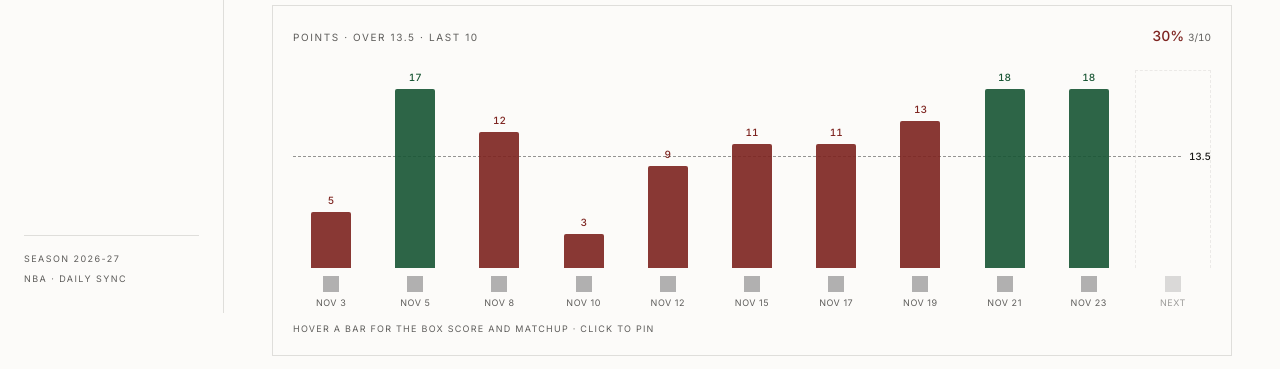
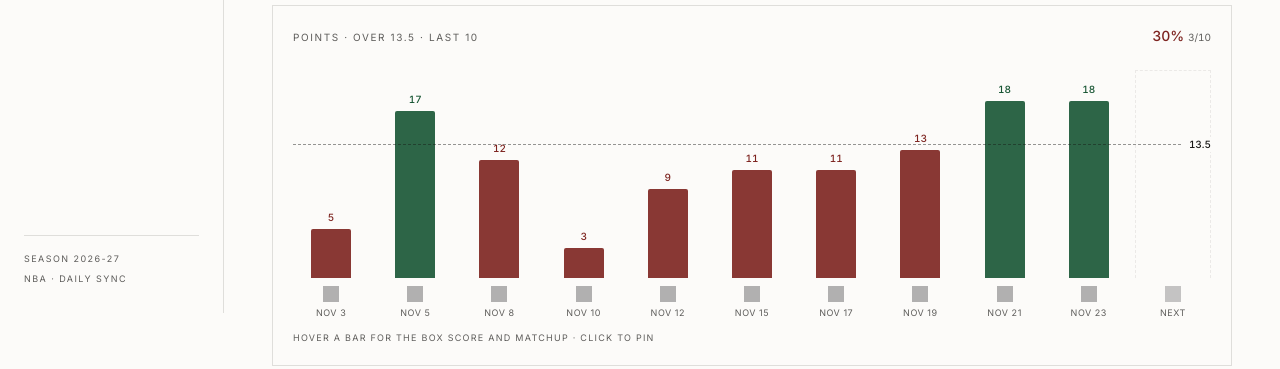
Before and after one commit to Curryous51/defense-vs-position, a React (Vite) app: page /hit-rate/player/3064290 in a window 1280 px wide. Shown: the part 487-856 px from the top of the page. Built offline with nearby package versions, Linux system fonts and the light colour scheme; no server answers; grey boxes are pictures that could not be loaded.

Commit message:
Freebuff: You need to adjust the structure of the charts. The heigh...

```diff
--- a/src/components/PlayerHistoryChart.tsx
+++ b/src/components/PlayerHistoryChart.tsx
@@ -121,10 +121,16 @@ export function PlayerHistoryChart({
 
   return (
     <div className="relative">
-      <div className="relative flex h-60 items-end gap-1.5 sm:gap-2">
+      {/*
+       * Everything numeric is measured against this box alone: bar heights are a
+       * share of it and the line sits at its own share, so a bar under the line
+       * is always drawn under the line. Dates and logos live below it for that
+       * reason — inside the column they ate the height the bars were sized to.
+       */}
+      <div className="relative flex h-52 items-end gap-1.5 sm:gap-2">
         {/* the line */}
         <div
-          className="pointer-events-none absolute inset-x-0 border-t border-dashed border-foreground/45"
+          className="pointer-events-none absolute inset-x-0 z-10 border-t border-dashed border-foreground/45"
           style={{ bottom: `${(line / peak) * 100}%` }}
         >
           <span className="absolute -top-2 right-0 bg-background pl-1.5 text-[10px] font-medium tabular-nums text-foreground">
@@ -137,6 +143,7 @@ export function PlayerHistoryChart({
           const tone =
             value > line ? "favourable" : value < line ? "tough" : "push";
           const isActive = active === index;
+          const height = Math.max((value / peak) * 100, 2);
           return (
             <button
               key={`${game.date}-${game.opponentId}`}
@@ -147,17 +154,18 @@ export function PlayerHistoryChart({
               onBlur={() => setHover(null)}
               onClick={() => setPinned((current) => (current === index ? null : index))}
               aria-label={`${fullDayLabel(game.date)} ${game.home ? "vs" : "at"} ${game.opponentAbbr}: ${value} ${statLabel} against a line of ${line}`}
-              className="group relative flex h-full flex-1 cursor-pointer flex-col items-center justify-end outline-none"
+              className="group relative flex h-full flex-1 cursor-pointer items-end justify-center outline-none"
             >
               <span
                 className={cn(
-                  "mb-1 text-[10px] font-medium tabular-nums transition-colors",
+                  "pointer-events-none absolute left-1/2 -translate-x-1/2 text-[10px] font-medium tabular-nums transition-colors",
                   tone === "favourable"
                     ? "text-match-favorable-strong"
                     : tone === "tough"
                       ? "text-match-tough-strong"
                       : "text-muted-foreground",
                 )}
+                style={{ bottom: `calc(${height}% + 4px)` }}
               >
                 {value}
               </span>
@@ -171,21 +179,8 @@ export function PlayerHistoryChart({
                       : "bg-muted-foreground/40",
                   isActive ? "opacity-100" : "opacity-90 group-hover:opacity-100",
                 )}
-                style={{ height: `${Math.max((value / peak) * 100, 2)}%` }}
+                style={{ height: `${height}%` }}
               />
-              <span className="mt-2 flex flex-col items-center gap-1">
-                <img
-                  src={LOGO(game.opponentAbbr)}
-                  alt=""
-                  className="size-4 opacity-80"
-                  onError={(event) => {
-                    event.currentTarget.style.visibility = "hidden";
-                  }}
-                />
-                <span className="text-[9px] uppercase tracking-[0.06em] text-muted-foreground">
-                  {dayLabel(game.date)}
-                </span>
-              </span>
             </button>
           );
         })}
@@ -205,7 +200,7 @@ export function PlayerHistoryChart({
             }
             aria-label={`Tonight against ${tonight.opponentAbbr}: rank ${tonight.rank}, no game yet`}
             className={cn(
-              "relative flex h-full flex-1 flex-col items-center justify-end outline-none transition-opacity",
+              "relative flex h-full flex-1 items-end outline-none transition-opacity",
               isNext ? "opacity-100" : "opacity-60 hover:opacity-90",
             )}
           >
@@ -215,7 +210,31 @@ export function PlayerHistoryChart({
                 isNext ? "border-foreground/40 bg-accent/40" : "border-border",
               )}
             />
-            <span className="mt-2 flex flex-col items-center gap-1">
+          </button>
+        ) : null}
+      </div>
+
+      <div className="mt-2 flex gap-1.5 sm:gap-2">
+        {games.map((game) => (
+          <div
+            key={`label-${game.date}-${game.opponentId}`}
+            className="flex flex-1 flex-col items-center gap-1"
+          >
+            <img
+              src={LOGO(game.opponentAbbr)}
+              alt=""
+              className="size-4 opacity-80"
+              onError={(event) => {
+                event.currentTarget.style.visibility = "hidden";
+              }}
+            />
+            <span className="text-[9px] uppercase tracking-[0.06em] text-muted-foreground">
+              {dayLabel(game.date)}
+            </span>
+          </div>
+        ))}
+        {tonight ? (
+          <div className="flex flex-1 flex-col items-center gap-1">
             <img
               src={LOGO(tonight.opponentAbbr)}
               alt=""
@@ -227,8 +246,7 @@ export function PlayerHistoryChart({
             <span className="text-[9px] uppercase tracking-[0.06em] text-muted-foreground">
               Next
             </span>
-            </span>
-          </button>
+          </div>
         ) : null}
       </div>
 
```
Lines whose indentation alone changed are shown as unchanged.
